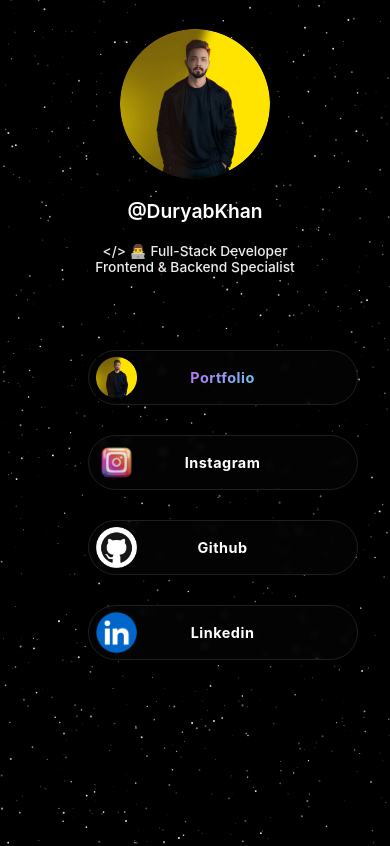
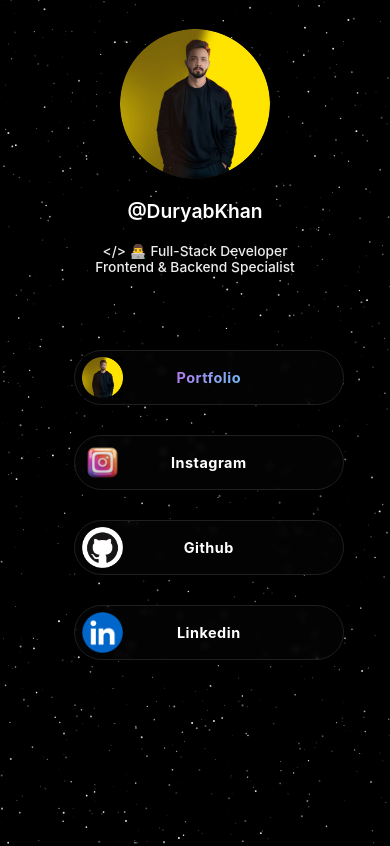
Before and after one commit to devduryab/social-app, a plain HTML site: page index.html in a window 390 px wide. Shown: the top 846 px of the page. Drawn offline with Linux system fonts and the light colour scheme; animation ran at ten frames a second.

Commit message:
css changes done

```diff
--- a/style.css
+++ b/style.css
@@ -384,7 +384,7 @@ body{
     .socialsSection{
         height: 40%;
         margin-top: 7rem;
-        margin-left: 8rem;
+        margin-left: 4rem;
     }
 
     .socialbuttons{
```
